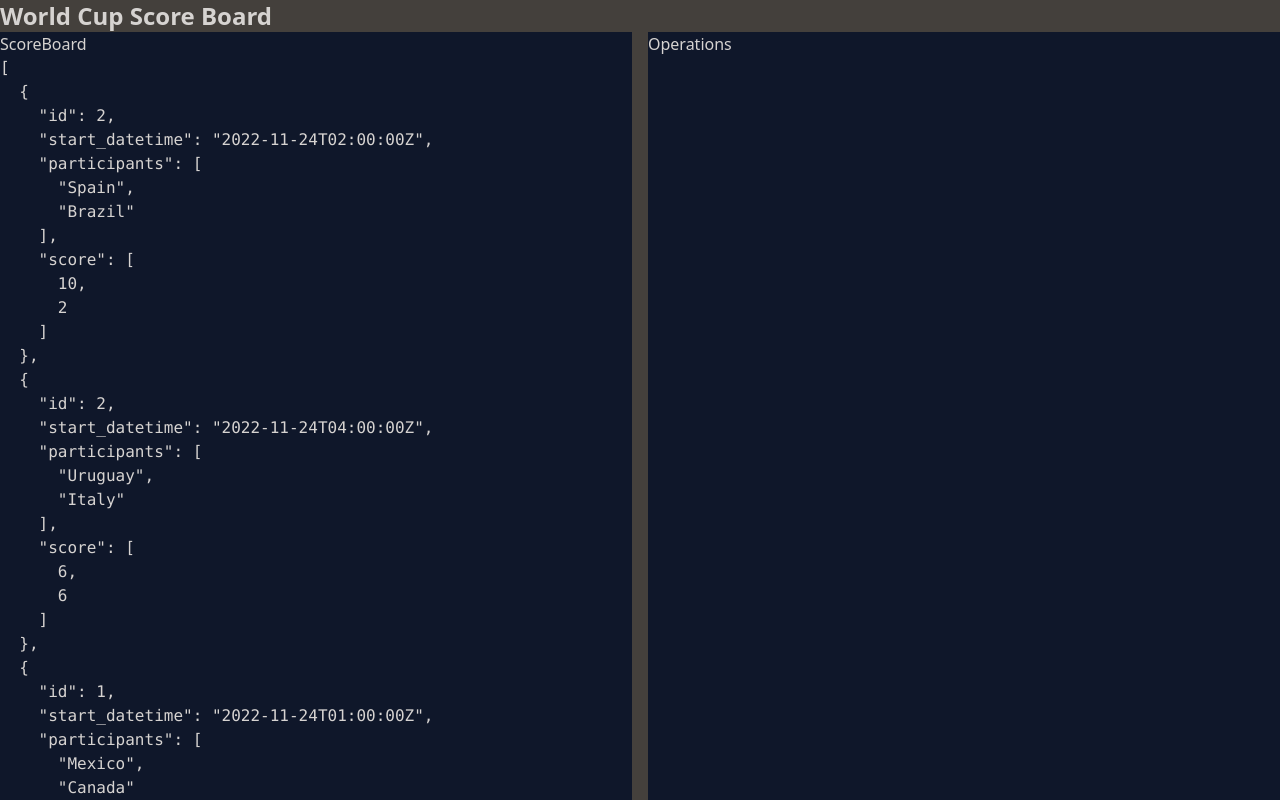
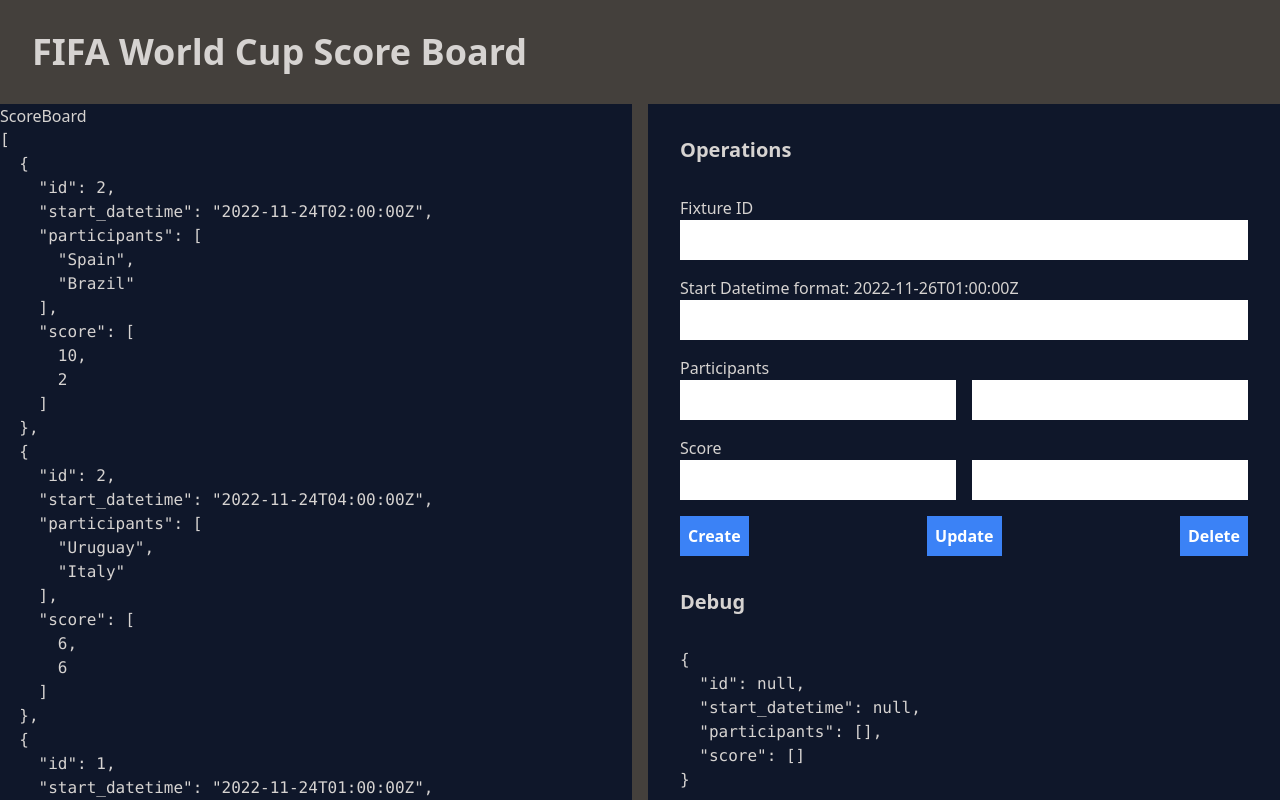
Before and after one commit to Uvacoder/world-cup-scoreboard2, a Nuxt app: page / in a window 1280 px wide. Shown: the top 800 px of the page. Built offline with nearby package versions, Linux system fonts and the light colour scheme.

Commit message:
Create scoreboard operations skeleton

```diff
--- a/components/Operations.vue
+++ b/components/Operations.vue
@@ -1,3 +1,64 @@
+<script>
+export default {
+	data() {
+		return {
+			fixture: {
+				id: null,
+				start_datetime: null,
+				participants: [],
+				score: []
+			}
+		};
+	},
+	methods: {
+		create() {
+			console.log('create', this.fixture);
+		},
+		update() {
+			console.log('update', this.fixture);
+		},
+		delete() {
+			console.log('delete', this.fixture);
+		}
+	}
+};
+</script>
+
 <template>
-	<div>Operations</div>
+	<div>
+		<p class="p-8 font-bold text-xl">Operations</p>
+
+		<form class="mx-8">
+			<div class="mb-4">
+				<label class="block">Fixture ID</label>
+				<input class="p-2 w-full text-black focus:outline-none focus:shadow-outline" type="number" v-model="fixture.id" />
+			</div>
+			<div class="mb-4">
+				<label class="block">Start Datetime format: 2022-11-26T01:00:00Z</label>
+				<input class="p-2 w-full text-black focus:outline-none focus:shadow-outline" type="text" v-model="fixture.start_datetime" />
+			</div>
+			<div class="mb-4">
+				<label class="block">Participants</label>
+				<div class="flex">
+					<input class="p-2 mr-2 flex-1 text-black focus:outline-none focus:shadow-outline" type="text" v-model="fixture.participants[0]" />
+					<input class="p-2 ml-2 flex-1 text-black focus:outline-none focus:shadow-outline" type="text" v-model="fixture.participants[1]" />
+				</div>
+			</div>
+			<div class="mb-4">
+				<label class="block">Score</label>
+				<div class="flex">
+					<input class="p-2 mr-2 flex-1 text-black focus:outline-none focus:shadow-outline" type="number" v-model="fixture.score[0]" />
+					<input class="p-2 ml-2 flex-1 text-black focus:outline-none focus:shadow-outline" type="number" v-model="fixture.score[1]" />
+				</div>
+			</div>
+			<div class="flex items-center justify-between">
+				<button class="p-2 bg-blue-500 text-white font-bold focus:outline-none focus:shadow-outline" type="button" @click="create">Create</button>
+				<button class="p-2 bg-blue-500 text-white font-bold focus:outline-none focus:shadow-outline" type="button" @click="update">Update</button>
+				<button class="p-2 bg-blue-500 text-white font-bold focus:outline-none focus:shadow-outline" type="button" @click="delete">Delete</button>
+			</div>
+		</form>
+
+		<p class="p-8 font-bold text-xl">Debug</p>
+		<pre class="mx-8">{{ fixture }}</pre>
+	</div>
 </template>
--- a/pages/index.vue
+++ b/pages/index.vue
@@ -1,6 +1,6 @@
 <template>
 	<div>
-		<p class="text-2xl font-black">World Cup Score Board</p>
+		<p class="p-8 text-4xl font-black">FIFA World Cup Score Board</p>
 		<div class="flex flex-row gap-4">
 			<ScoreBoard class="basis-1/2 bg-slate-900"></ScoreBoard>
 			<Operations class="basis-1/2 bg-slate-900"></Operations>
```
